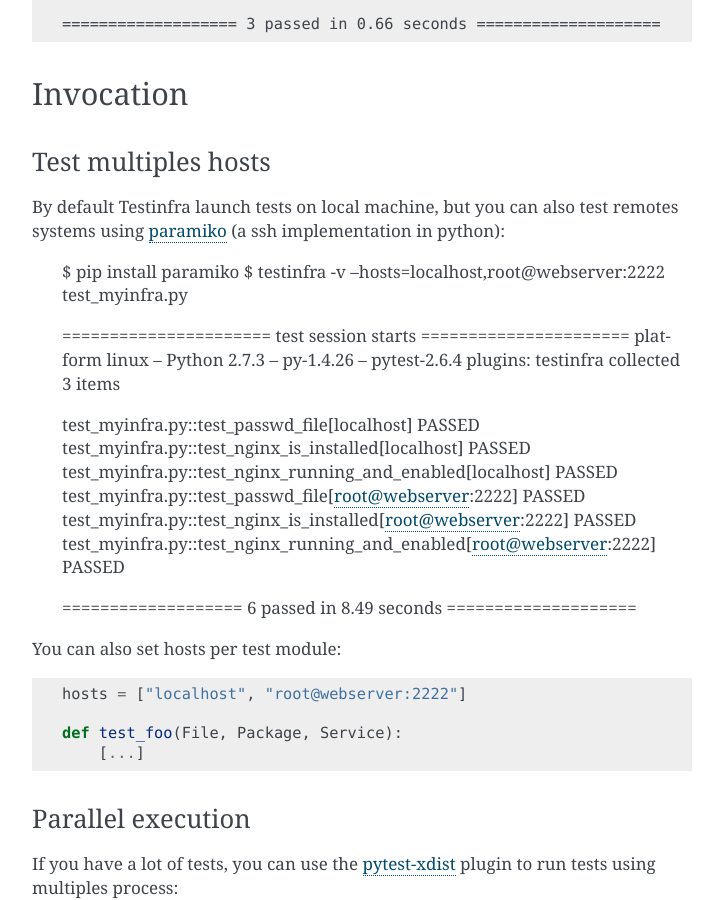
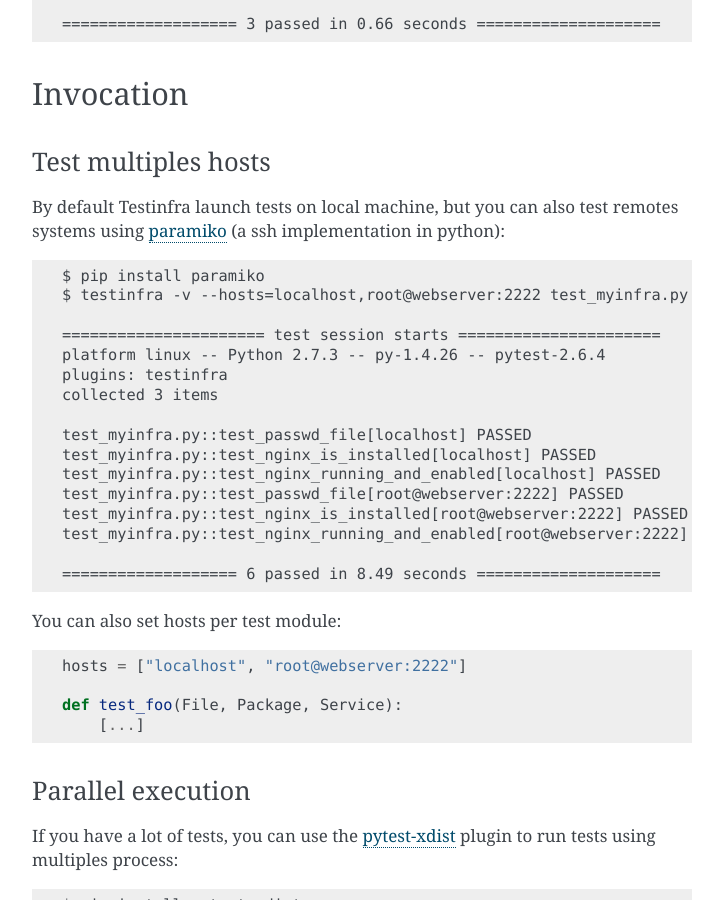
Before and after one commit to pytest-dev/pytest-testinfra, a Sphinx documentation site: the page built from doc/source/index.rst, in a window 1280 px wide and 900 px high, scrolled down 1517 px. Shown: the whole window, without its empty margins (388-1111 px from the left). Built offline with Sphinx 7.4.7, drawn with Linux system fonts in a browser that asks for light colours.

Commit message:
doc: typo

```diff
--- a/doc/source/index.rst
+++ b/doc/source/index.rst
@@ -8,7 +8,7 @@ Test multiples hosts
 ~~~~~~~~~~~~~~~~~~~~
 
 By default Testinfra launch tests on local machine, but you can also test
-remotes systems using paramiko_ (a ssh implementation in python):
+remotes systems using paramiko_ (a ssh implementation in python)::
 
     $ pip install paramiko
     $ testinfra -v --hosts=localhost,root@webserver:2222 test_myinfra.py
```
